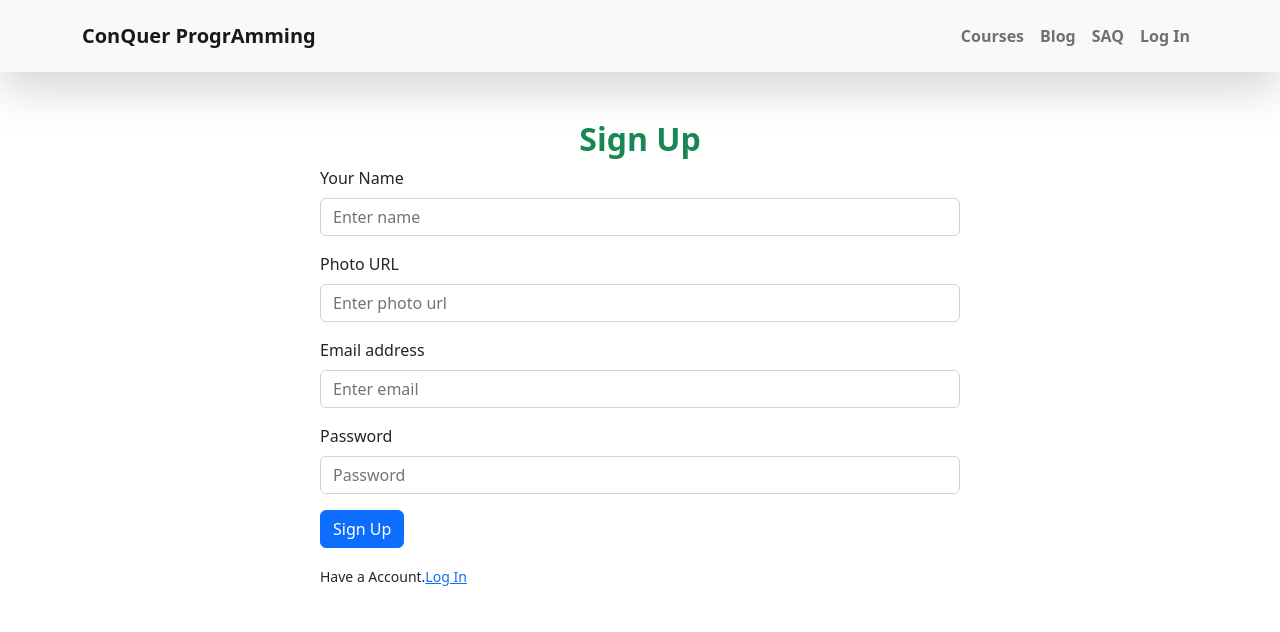
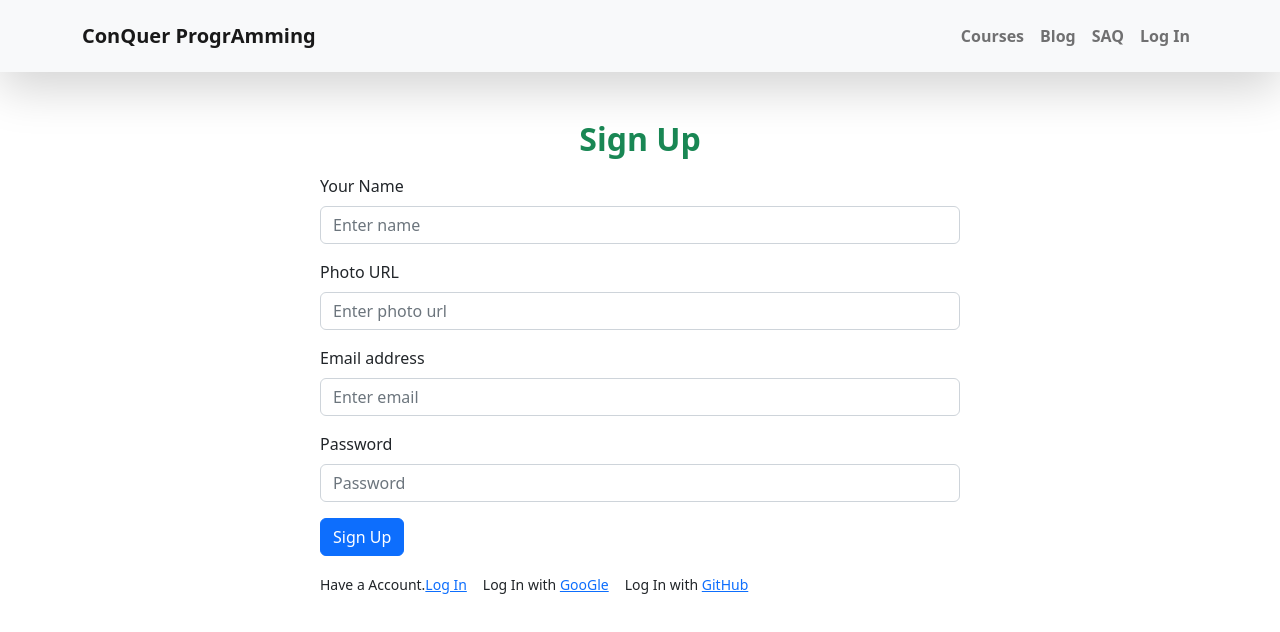
Before and after one commit to NahidulNoman/conquer-programming-client, a React (Create React App) app: page /signUp in a window 1280 px wide. Shown: the top 632 px of the page. Built offline with nearby package versions, Linux system fonts and the light colour scheme.

Commit message:
login and signup set up

```diff
--- a/src/components/LogIn/LogIn.jsx
+++ b/src/components/LogIn/LogIn.jsx
@@ -1,16 +1,34 @@
-import React from "react";
+import React, { useState } from "react";
 import Button from "react-bootstrap/Button";
 import Form from "react-bootstrap/Form";
 import { Link } from "react-router-dom";
 
 const LogIn = () => {
+  const [errors, setErrors] = useState("");
+
+  const handlerSubmit = (e) => {
+    e.preventDefault();
+    const form = e.target;
+    const email = form.email.value;
+    const password = form.password.value;
+    console.log(email, password);
+  };
+
   return (
     <div className="w-50 mx-auto mt-5">
       <h2 className="text-center text-success fw-bold">Log In</h2>
-      <Form>
+      <p className="mt-3 text-center text-danger">
+        <small></small>
+      </p>
+      <Form onSubmit={handlerSubmit}>
         <Form.Group className="mb-3" controlId="formBasicEmail">
           <Form.Label>Email address</Form.Label>
-          <Form.Control name="email" type="email" placeholder="Enter email" />
+          <Form.Control
+            name="email"
+            type="email"
+            placeholder="Enter email"
+            required
+          />
         </Form.Group>
 
         <Form.Group className="mb-3" controlId="formBasicPassword">
@@ -25,12 +43,24 @@ const LogIn = () => {
           Log In
         </Button>
       </Form>
-      <div className="mt-3">
-        <p>
+      <div className="mt-3 d-flex">
+        <p className="me-3">
           <small>
             New This Site.<Link to="/signUp">Sign Up</Link>
           </small>
         </p>
+        <div className="d-flex">
+          <p className="me-3">
+            <small>
+              Log In with <Link>GooGle</Link>
+            </small>
+          </p>
+          <p>
+            <small>
+              Log In with <Link>GitHub</Link>
+            </small>
+          </p>
+        </div>
       </div>
     </div>
   );
--- a/src/components/SignUp/SignUp.jsx
+++ b/src/components/SignUp/SignUp.jsx
@@ -1,28 +1,49 @@
 import React from "react";
+import { useState } from "react";
 import Button from "react-bootstrap/Button";
 import Form from "react-bootstrap/Form";
 import { Link } from "react-router-dom";
 
 const SignUp = () => {
+  const [errors, setErrors] = useState("");
+
+  const handlerSubmit = (e) => {
+    e.preventDefault();
+    const form = e.target;
+    const name = form.name.value;
+    const photoUrl = form.photoUrl.value;
+    const email = form.email.value;
+    const password = form.password.value;
+    console.log(name, email, password, photoUrl);
+  };
+
   return (
     <div className="w-50 mx-auto mt-5">
       <h2 className="text-center text-success fw-bold">Sign Up</h2>
-      <Form>
+      <p className="mt-3 text-center text-danger">
+        <small></small>
+      </p>
+      <Form onSubmit={handlerSubmit}>
         <Form.Group className="mb-3" controlId="formBasicName">
           <Form.Label>Your Name</Form.Label>
           <Form.Control name="name" type="text" placeholder="Enter name" />
         </Form.Group>
-        <Form.Group className="mb-3" controlId="formBasicName">
+        <Form.Group className="mb-3" controlId="formBasicPhoto">
           <Form.Label>Photo URL</Form.Label>
           <Form.Control
             name="photoUrl"
-            type="email"
+            type="text"
             placeholder="Enter photo url"
           />
         </Form.Group>
         <Form.Group className="mb-3" controlId="formBasicEmail">
           <Form.Label>Email address</Form.Label>
-          <Form.Control name="email" type="email" placeholder="Enter email" />
+          <Form.Control
+            name="email"
+            type="email"
+            placeholder="Enter email"
+            required
+          />
         </Form.Group>
 
         <Form.Group className="mb-3" controlId="formBasicPassword">
@@ -31,18 +52,31 @@ const SignUp = () => {
             name="password"
             type="password"
             placeholder="Password"
+            required
           />
         </Form.Group>
         <Button variant="primary" type="submit">
           Sign Up
         </Button>
       </Form>
-      <div className="mt-3">
-        <p>
+      <div className="mt-3 d-flex">
+        <p className="me-3">
           <small>
             Have a Account.<Link to="/login">Log In</Link>
           </small>
         </p>
+        <div className="d-flex">
+          <p className="me-3">
+            <small>
+              Log In with <Link>GooGle</Link>
+            </small>
+          </p>
+          <p>
+            <small>
+              Log In with <Link>GitHub</Link>
+            </small>
+          </p>
+        </div>
       </div>
     </div>
   );
```
